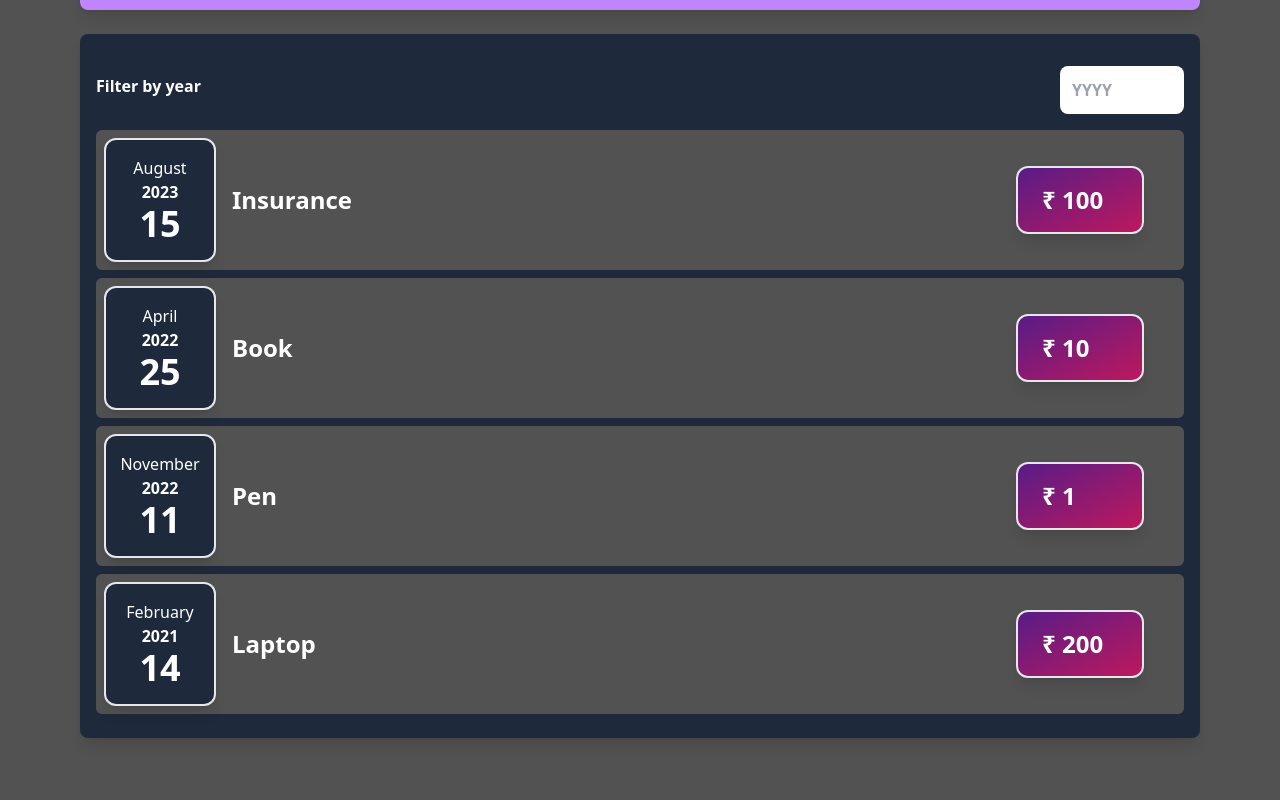
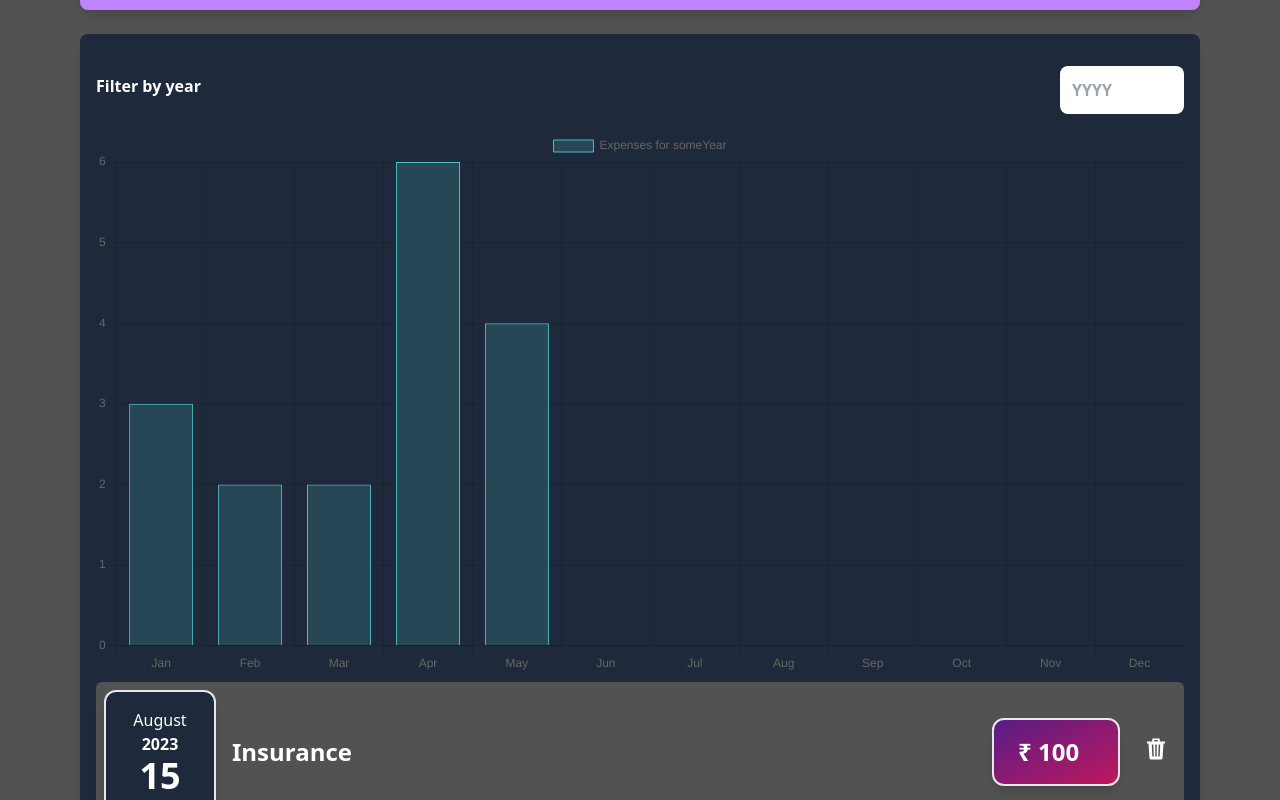
Before and after one commit to alfasierraconnects/expense-tracker-react, a React (Create React App) app in the folder expense-tracker-react/: page / in a window 1280 px wide. Shown: the part 280-1080 px from the top of the page. Built offline with nearby package versions, Linux system fonts and the light colour scheme.

Commit message:
Added Chart

```diff
--- a/expense-tracker-react/src/App.js
+++ b/expense-tracker-react/src/App.js
@@ -1,13 +1,7 @@
 import React, { useState } from "react";
 import Expenses from "./Components/Expenses/Expenses";
 import NewExpenses from "./Components/NewExpenses/NewExpenses";
-
-const dummy_expenses = [
-  { id: "1", date: new Date(2023, 7, 15), title: "Insurance", price: 100 },
-  { id: "2", date: new Date(2022, 3, 25), title: "Book", price: 10 },
-  { id: "3", date: new Date(2022, 10, 11), title: "Pen", price: 1 },
-  { id: "4", date: new Date(2021, 1, 14), title: "Laptop", price: 200 },
-];
+import dummy_expenses from "./DummyExpenses";
 
 function App() {
   const [expenses, setExpenses] = useState(dummy_expenses);
--- a/expense-tracker-react/src/Components/Expenses/Expenses.js
+++ b/expense-tracker-react/src/Components/Expenses/Expenses.js
@@ -1,6 +1,7 @@
 import React, { useState } from "react";
 import ExpenseItem from "./ExpenseItem";
 import ExpensesFilter from "./ExpensesFilter";
+import ExpensesChart from "../ExpensesChart/ExpensesChart";
 
 export default function Expenses(props) {
   const [filteredList, setFilteredList] = useState(props.expenses);
@@ -20,6 +21,7 @@ export default function Expenses(props) {
   return (
     <div className="bg-slate-800 p-4 rounded-lg shadow-lg">
       <ExpensesFilter yearToFilter={filterHandler} />
+      <ExpensesChart />
       {filteredList.length === 0 ? (
         <p className="text-gray-200">No Expenses found</p>
       ) : (
--- /dev/null
+++ b/expense-tracker-react/src/Components/ExpensesChart/ExpensesChart.js
@@ -0,0 +1,57 @@
+import React, { useEffect, useRef } from "react";
+import Chart from "chart.js/auto";
+
+export default function ExpensesChart() {
+  const canvasRef = useRef(null);
+
+  useEffect(() => {
+    const ctx = canvasRef.current.getContext("2d");
+
+    // Destroy the existing chart if it exists
+    if (window.myChart !== undefined) {
+      window.myChart.destroy();
+    }
+
+    window.myChart = new Chart(ctx, {
+      type: "bar",
+      data: {
+        labels: [
+          "Jan",
+          "Feb",
+          "Mar",
+          "Apr",
+          "May",
+          "Jun",
+          "Jul",
+          "Aug",
+          "Sep",
+          "Oct",
+          "Nov",
+          "Dec",
+        ],
+        datasets: [
+          {
+            label: `Expenses for someYear`,
+            backgroundColor: "rgba(75, 192, 192, 0.2)",
+            borderColor: "rgba(75, 192, 192, 1)",
+            borderWidth: 1,
+            data: [3, 2, 2, 6, 4],
+          },
+        ],
+      },
+      options: {
+        scales: {
+          y: {
+            beginAtZero: true,
+          },
+        },
+      },
+    });
+  }, []);
+
+  return (
+    <div>
+      <canvas ref={canvasRef} id="expense-chart"></canvas>
+    </div>
+  );
+}
--- a/expense-tracker-react/src/Components/NewExpenses/ExpenseForm.js
+++ b/expense-tracker-react/src/Components/NewExpenses/ExpenseForm.js
@@ -79,7 +79,7 @@ export default function ExpenseForm(props) {
           name="item-price"
           type="number"
           min={0}
-          step={5}
+          step={1}
           placeholder="₹ 100"
           value={itemPrice}
           required
--- /dev/null
+++ b/expense-tracker-react/src/DummyExpenses.js
@@ -0,0 +1,54 @@
+const dummy_expenses = [
+  { id: "1", date: new Date(2023, 7, 15), title: "Insurance", price: 100 },
+  { id: "2", date: new Date(2022, 3, 25), title: "Book", price: 10 },
+  { id: "3", date: new Date(2022, 10, 11), title: "Pen", price: 1 },
+  { id: "4", date: new Date(2021, 1, 14), title: "Laptop", price: 200 },
+  { id: "5", date: new Date(2024, 0, 5), title: "Groceries", price: 50 },
+  { id: "6", date: new Date(2023, 11, 20), title: "Phone bill", price: 80 },
+  { id: "7", date: new Date(2023, 4, 9), title: "Dinner", price: 30 },
+  { id: "8", date: new Date(2022, 8, 2), title: "Movie tickets", price: 25 },
+  { id: "9", date: new Date(2022, 6, 17), title: "Coffee", price: 5 },
+  { id: "10", date: new Date(2021, 9, 30), title: "Gym membership", price: 50 },
+  { id: "11", date: new Date(2024, 1, 18), title: "Gift", price: 20 },
+  { id: "12", date: new Date(2023, 3, 10), title: "Magazine", price: 8 },
+  { id: "13", date: new Date(2022, 11, 28), title: "Clothing", price: 70 },
+  {
+    id: "14",
+    date: new Date(2021, 4, 6),
+    title: "Music subscription",
+    price: 15,
+  },
+  {
+    id: "15",
+    date: new Date(2024, 2, 14),
+    title: "Software subscription",
+    price: 40,
+  },
+  { id: "16", date: new Date(2023, 8, 27), title: "Utilities", price: 120 },
+  { id: "17", date: new Date(2023, 5, 8), title: "Snacks", price: 8 },
+  { id: "18", date: new Date(2022, 2, 21), title: "Art supplies", price: 60 },
+  { id: "19", date: new Date(2021, 6, 3), title: "Concert tickets", price: 70 },
+  {
+    id: "20",
+    date: new Date(2024, 0, 19),
+    title: "Home improvement",
+    price: 150,
+  },
+  { id: "21", date: new Date(2023, 10, 16), title: "Pet supplies", price: 35 },
+  { id: "22", date: new Date(2023, 6, 29), title: "Bus fare", price: 3 },
+  { id: "23", date: new Date(2022, 1, 12), title: "Haircut", price: 25 },
+  { id: "24", date: new Date(2021, 10, 23), title: "Car repair", price: 200 },
+  { id: "25", date: new Date(2024, 2, 8), title: "Travel", price: 300 },
+  { id: "26", date: new Date(2023, 9, 5), title: "Medicine", price: 15 },
+  { id: "27", date: new Date(2023, 1, 28), title: "Tuition", price: 150 },
+  { id: "28", date: new Date(2022, 5, 13), title: "Internet", price: 70 },
+  {
+    id: "29",
+    date: new Date(2021, 8, 26),
+    title: "Home appliances",
+    price: 250,
+  },
+  { id: "30", date: new Date(2024, 3, 3), title: "Restaurant", price: 40 },
+];
+
+export default dummy_expenses;
```
